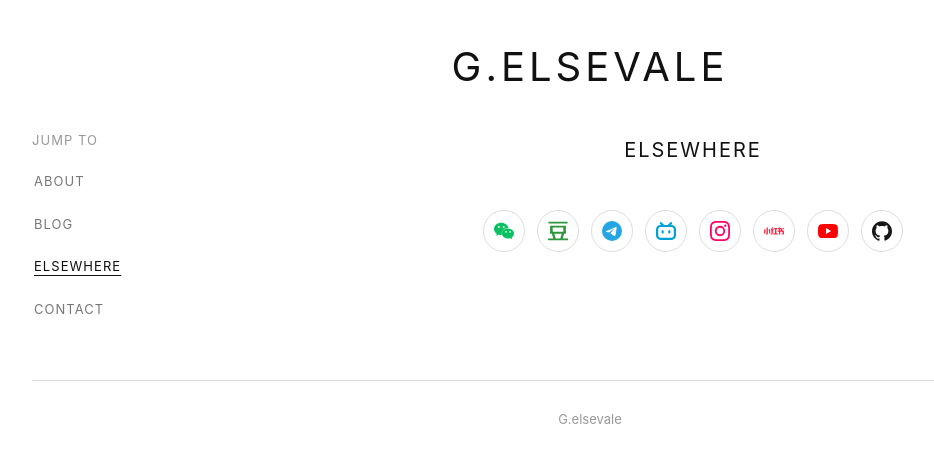
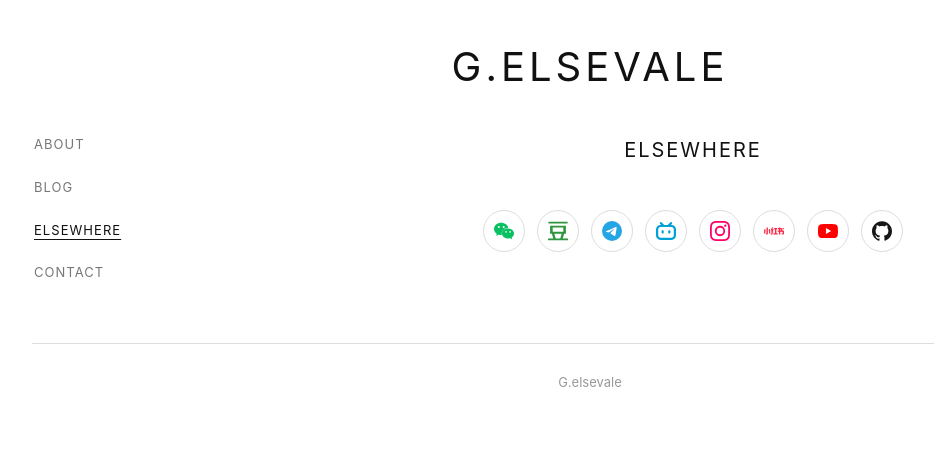
Before and after one commit to 7minami/7minami.github.io, a Jekyll site: the page built from index.html, in a window 1280 px wide. Shown: the top 463 px of the page, without its empty margins (50-984 px from the left). Built offline with Jekyll 4.4.1, drawn with Linux system fonts in a browser that asks for light colours.

Commit message:
Remove Jump to label from sidebar

```diff
--- a/_layouts/default.html
+++ b/_layouts/default.html
@@ -9,7 +9,6 @@
 
       <div class="layout">
         <nav class="jump-to" aria-label="Jump to">
-          <span class="jump-to-label" aria-hidden="true">Jump to</span>
           <div class="tablist" role="tablist" aria-label="页面分区">
             <button class="tab" type="button" role="tab" id="tab-intro" aria-controls="panel-intro" aria-selected="false" data-panel="panel-intro">About</button>
             <button class="tab" type="button" role="tab" id="tab-blog" aria-controls="panel-blog" aria-selected="false" data-panel="panel-blog">Blog</button>
--- a/assets/css/style.css
+++ b/assets/css/style.css
@@ -62,12 +62,6 @@
         flex-direction: column;
         align-items: flex-start;
         gap: 14px;
-      }
-      .jump-to-label {
-        font-size: 13px;
-        letter-spacing: 0.08em;
-        text-transform: uppercase;
-        color: #999999;
       }
       .tab {
         appearance: none;
```
